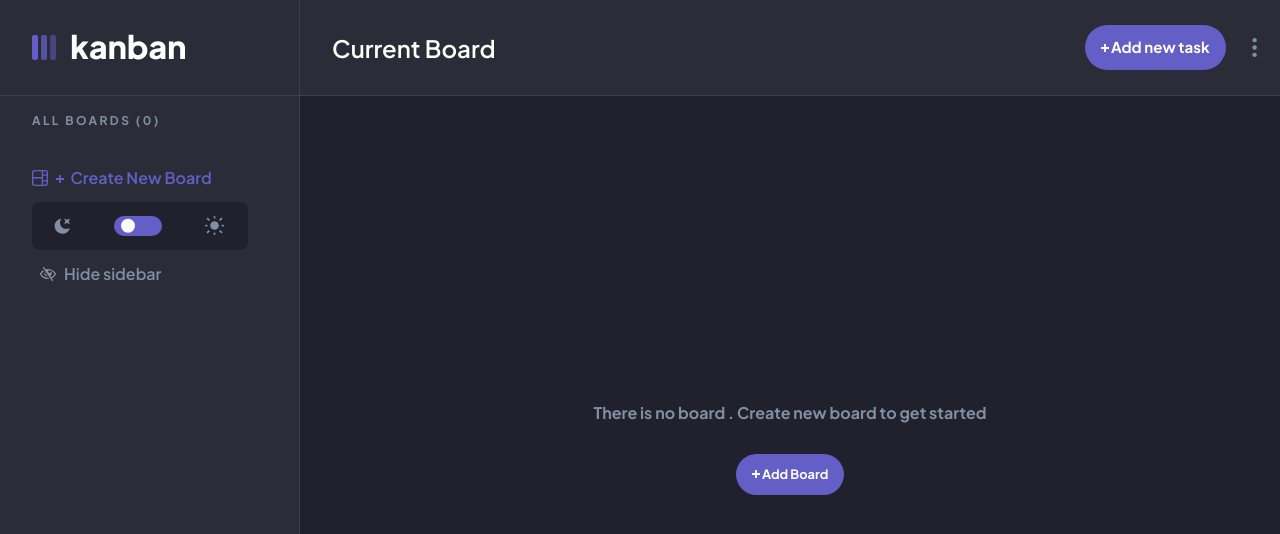
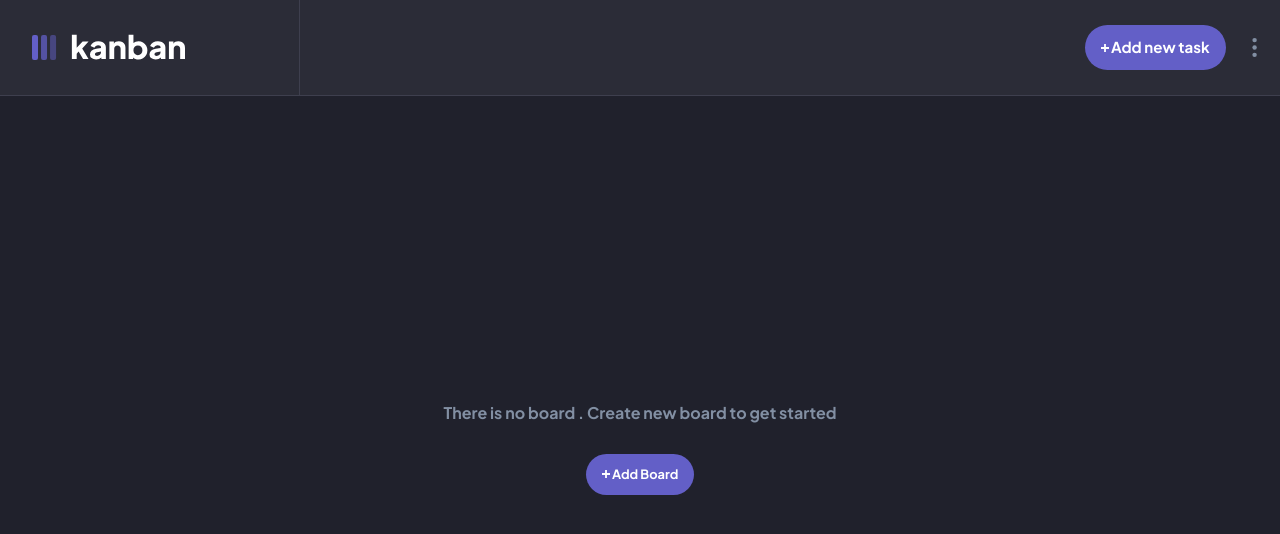
Before and after one commit to skyrun2/kanban_task_manager, a React (Vite) app: page / in a window 1280 px wide. Shown: the top 534 px of the page. Built offline with nearby package versions, Linux system fonts and the light colour scheme.

Commit message:
new column  modal

```diff
--- a/src/components/Atoms/FieldInputs.tsx
+++ b/src/components/Atoms/FieldInputs.tsx
@@ -6,6 +6,8 @@ const FieldInput : FC<InputProps> = ({id,width,value,disabled,required,onChange,
         opacity: disabled? "30%" : "",
         width
     }
+
+
     return(
         <div className=" relative flex items-end" >
             <input id={id} className={` px-[1rem] py-[.5rem] w-full h-[2.2rem] shrink-0 font-medium border-2 border-input focus:border-purple rounded-[.2rem]`} type="text" style={style}
--- a/src/components/General/Body.tsx
+++ b/src/components/General/Body.tsx
@@ -23,6 +23,10 @@ import IconBtn from "../Atoms/IconBtn";
     boards: iBoard[];
     onclick?:(e:iClick)=>void;
  }
+ interface SideBarProps{
+
+    onclick?:(e:iClick)=>void;
+ }
  interface DisplayColumnsProps{
     currentBoard:iBoard;
     onclick?:(e:iClick)=>void;
@@ -39,9 +43,10 @@ const Body :FC  = () =>{
     const theme = useKanbanState((state)=>state.theme);
     // const miniModal = useKanbanState((state)=>state.miniModal);
     const isSideBarOpen = useKanbanState((state)=>state.isSideBarOpen);
-    const className = " absolute  bottom-[5%] w-[3rem] h-[3.2rem] bg-add hover:bg-addHover rounded-l-[0rem] rounded-r-[2rem]"
+
     const handleOnclick = (e:iClick) =>{
         const id = e.currentTarget.id;
+
         switch (true) {
             case id == "create_new_board" || id == "new_board":
                 console.log('1');
@@ -67,13 +72,37 @@ const Body :FC  = () =>{
     }
     return(
         <div className={`${classListExt("body",theme)} relative w-full  grow  flex  justify-between `} >
-            {isSideBarOpen?
+            {boards.length?
+                <SideBar onclick={handleOnclick}/>
+            :
+                null
+            }
+            {
+                boards.length ?
+                    <DisplayColumns currentBoard={currentBoard} onclick={handleOnclick}/>
+                :
+                <NoBoard onClick={handleOnclick} />
+            }
+        </div>
+    )
+}
+export default Body;
+
+const  SideBar: FC<SideBarProps> = ({onclick}) => {
+    const boards = useKanbanState((state)=>state.boards);
+    const isSideBarOpen = useKanbanState((state)=>state.isSideBarOpen);
+    const theme = useKanbanState((state)=>state.theme);
+    const className = " absolute  bottom-[5%] w-[3rem] h-[3.2rem] bg-add hover:bg-addHover rounded-l-[0rem] rounded-r-[2rem]"
+
+    return(
+        <>
+          {  isSideBarOpen?
                 <div className={`${classListExt("sideBar",theme)}  pt-[1rem] w-left h-full border-r shrink-0  flex flex-col text-grey `}>
                     <h3  id="boards_counts" className=" pl-sideBarLeft pb-[1.5rem] text-[0.75rem] font-bold tracking-[0.15rem]">{"ALL BOARDS " + `(${boards.length})`} </h3>
                     {boards.length?
-                        <DisplayBoards boards={boards} onclick={handleOnclick}/>
+                        <DisplayBoards boards={boards} onclick={onclick}/>
                     :
-                        <CreateNewBoard onClick={handleOnclick}/>
+                        <CreateNewBoard onClick={onclick}/>
                     }
                     <div id="side_features" className=" pl-sideBarLeft w-full flex flex-col ">
                         <div id="theme_control" className={` ${classListExt("theme",theme)} w-[13.5rem] h-[3rem] flex items-center justify-around rounded-[.5rem]`}>
@@ -82,7 +111,7 @@ const Body :FC  = () =>{
                             </div>
                             <div id="theme_btn_ctrl" className=" w-[3rem] h-[1.2rem]">
                                 <button id="theme_btn" className=" relative w-full h-full bg-add rounded-[1rem]"
-                                onClick={handleOnclick}
+                                onClick={onclick}
                                 >
                                     <div id="circle" className={classListExt("themeBtn",theme)}></div>
                                 </button>
@@ -91,23 +120,15 @@ const Body :FC  = () =>{
                                 <LightTheme/>
                             </div>
                         </div>
-                        <Hide onClick={handleOnclick}/>
+                        <Hide onClick={onclick}/>
                     </div>
                 </div>
-            :   <IconBtn id="show" onClick={handleOnclick} widthOrClass={{className}} iconWidth="full" Icon={<Show className="w-[1.1rem] aspect-square" />}/>
+            :
+            <IconBtn id="show" onClick={onclick} widthOrClass={{className}} iconWidth="full" Icon={<Show className="w-[1.1rem] aspect-square" />}/>
             }
-            {
-                boards.length ?
-                    <DisplayColumns currentBoard={currentBoard}/>
-                :
-                <NoBoard onClick={handleOnclick} />
-            }
-        </div>
+        </>
     )
 }
-export default Body;
-
-
 const  DisplayColumns: FC<DisplayColumnsProps> =({currentBoard,onclick}) => {
 
 
@@ -142,6 +163,8 @@ const  DisplayColumns: FC<DisplayColumnsProps> =({currentBoard,onclick}) => {
 
         )
     }
+
+
     const innerHeightRem = useKanbanState((state)=>state.innerHeightRem);
     const headerHeight = useKanbanState((state)=>state.headerHeight);
     return(
@@ -158,7 +181,7 @@ const  DisplayColumns: FC<DisplayColumnsProps> =({currentBoard,onclick}) => {
                 })
 
             }
-            <CreateColumn/>
+            <CreateColumn onclick={onclick}/>
         </div>
     )
 }
@@ -215,10 +238,12 @@ const NoBoard : FC<CreateNewBoardProps> = ({onClick}) =>{
     )
 }
 
-function CreateColumn(){
+const  CreateColumn: FC<{onclick?:(e:iClick)=>void}> = ({onclick}) => {
     return(
         <div className=" pt-[2rem] w-column ">
-            <button className="create_column w-full h-[95%] bg-gradientLight flex items-center justify-center  rounded-[0.5rem]">
+            <button id="new_column" className="create_column w-full h-[95%] bg-gradientLight flex items-center justify-center  rounded-[0.5rem]"
+                onClick={onclick}
+            >
                 <div className="  h-[2rem] flex items-baseline justify-center  gap-[0.2rem] text-[1.5rem] font-bold ">
                     <div className="w-[.7rem] aspect-square flex justify-baseline items-end ">
                         <AddTask/>
--- a/src/components/General/Header.tsx
+++ b/src/components/General/Header.tsx
@@ -13,7 +13,7 @@ import { iClick } from "../../lib/types/store";
 
 
 const Header: FC = () =>{
-
+    const currentBoard = useKanbanState((state)=>state.currentBoard);
     const setModalOpen = useKanbanState((state)=>state.actions.setModalOpen);
     const setMiniModalOpen = useKanbanState((state)=>state.actions.setMiniModalOpen);
     const theme = useKanbanState((state)=>state.theme);
@@ -52,7 +52,7 @@ const Header: FC = () =>{
 
             </div>
             <div id="right" className=" pl-boardLeft pr-[1rem] h-full   grow  flex items-center justify-between ">
-                <h2 id="current_board" className={" text-[1.5rem] font-semibold"}> Current Board</h2>
+                <h2 id="current_board" className={" text-[1.5rem] font-semibold"}> {currentBoard.name.toUpperCase()}</h2>
                 <div id="control_features" className=" relative w-fit flex item-center justify-between gap-[1.2rem]">
                     <GeneralBtn id="add_task" text={"Add new task"} add={true}
                     onClick={handleOnClick}
--- a/src/components/General/NewColumnModal.tsx
+++ b/src/components/General/NewColumnModal.tsx
@@ -6,16 +6,20 @@ import FieldInput from "../Atoms/FieldInputs";
 import { IconCross } from "../Icons";
 import IconBtn from "../Atoms/IconBtn";
 import GeneralBtn from "../Atoms/GeneralBtn";
+import { iBoard, iChange, iClick } from "../../lib/types/store";
 
 const  NewColumnModal : FC  = () => {
     const theme = useKanbanState((state)=>state.theme);
+    const currentBoard = useKanbanState((state)=>state.currentBoard);
+    console.log(currentBoard.name);
+
     return(
         <div className={`${classListExt("priModal",theme)} absolute top-[50%] left-[50%] p-[2rem] pb-[3rem] ab_center w-[30rem] min-h-[23rem]
                          rounded-[.5rem] text-[0.75rem] font-bold
                             flex flex-col gap-[1rem]
                          `}>
             <h1 className=" text-[1.1rem]">Add new Column</h1>
-            <Field text="Name" Input={<FieldInput disabled={true} value="Column" />} />
+            <Field text="Name" Input={<FieldInput disabled={true} value={currentBoard.name} />} />
             <div className="w-full flex flex-col gap-[.7rem]">
                 <p>Columns</p>
                 <div className=" w-full flex flex-col gap-[.7rem] ">
@@ -31,5 +35,29 @@ const  NewColumnModal : FC  = () => {
     )
 }
 
+interface ColumnFieldProps {
+    onClick?:(e:iClick)=>void;
+    onChange?:(e:iChange)=>void;
+    currentBoard:iBoard;
+
+}
+const ColumnField:FC<ColumnFieldProps> = ({onClick,onChange,currentBoard}) =>{
+
+    return(
+        <div className=" w-full flex flex-col gap-[.7rem] ">
+            {currentBoard.columns.map((e,i)=>{
+
+
+                return(
+                    <Field key={i} Input={<FieldInput id={"nc_"+String(i)} onChange={onChange} value={e.name} />}
+                    Icon={<IconBtn onClick={onClick}  id={String(i)} widthOrClass={{btnWidth:"1rem"}} iconWidth="full" Icon={<IconCross/>} />}
+
+                        />
+                )
+            })}
+        </div>
+    )
+}
+
 
 export default NewColumnModal;
```
